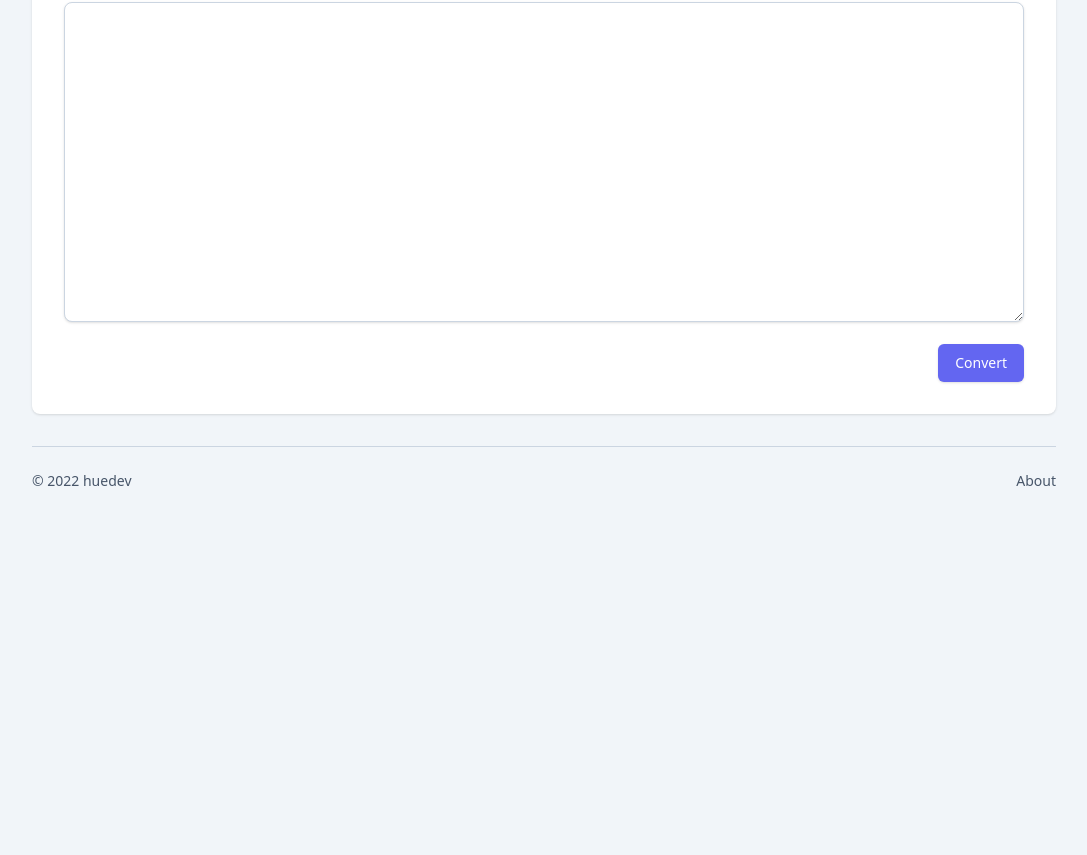
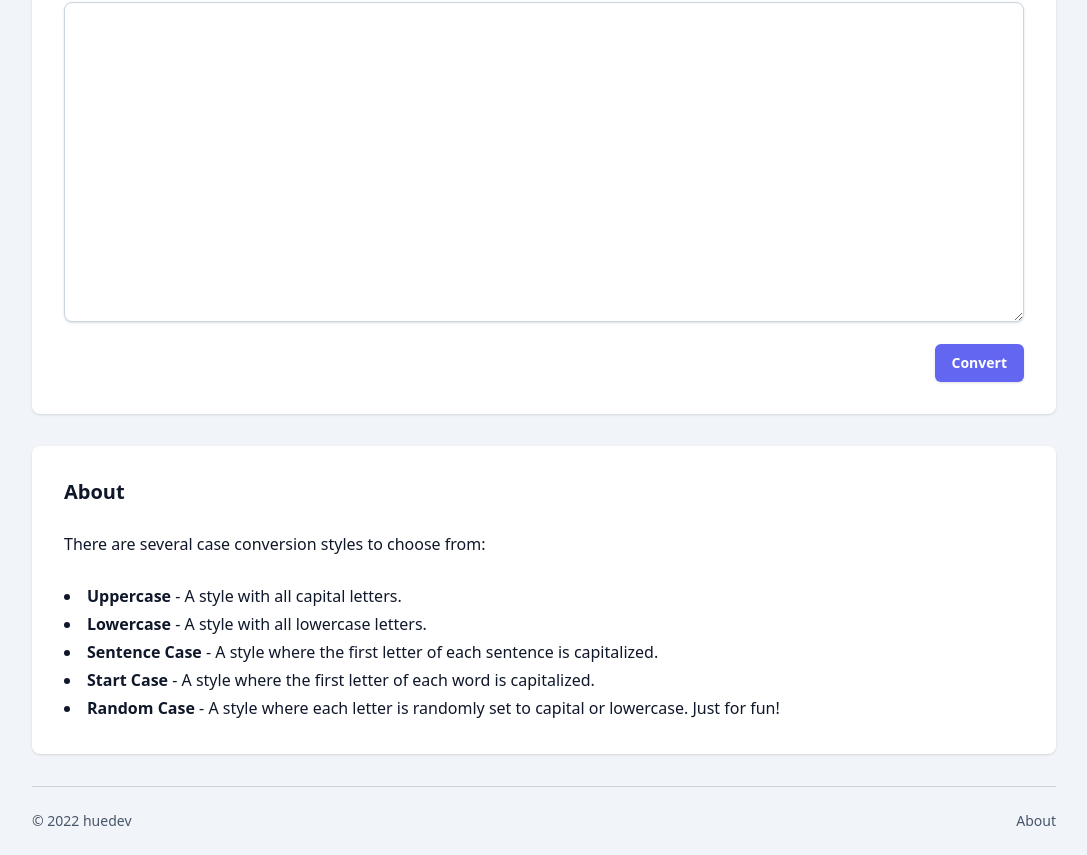
Before and after one commit to huedev/textbox, a React (Create React App) app: page /convert-case in a window 1280 px wide. Shown: the part 285-1140 px from the top of the page, without its empty margins (96-1183 px from the left). Before the commit the page ends 800 px from the top, so only its background shows below. Built offline with nearby package versions, Linux system fonts and the light colour scheme; the HTML template or start-up script is replaced by a standard one; a web font is replaced by a local one.

Commit message:
Fix for start case logic, added button component

```diff
--- /dev/null
+++ b/src/components/Button.js
@@ -0,0 +1,13 @@
+const Button = (props) => {
+  return (
+    <button
+      type="submit"
+      className="inline-flex items-center justify-center rounded-md border border-transparent bg-indigo-500 py-2 px-4 sm:text-sm font-semibold text-white shadow hover:bg-indigo-600 focus:outline-none focus:ring-2 focus:ring-indigo-500 focus:ring-offset-2"
+      onClick={props.onClick}
+    >
+      {props.name}
+    </button>
+  )
+}
+
+export default Button
--- a/src/components/ConvertCase.js
+++ b/src/components/ConvertCase.js
@@ -1,4 +1,5 @@
 import MyListbox from './MyListbox'
+import Button from './Button';
 import { useState, createRef } from "react"
 
 const ConvertCase = () => {
@@ -50,11 +51,11 @@ const ConvertCase = () => {
 
   function startCase(str) {
     const input = str.toLowerCase();
-    const words = input.split(" ");
+    const words = (input.match(/\S+\s*/g) || []);
     for (let i = 0; i < words.length; i++) {
       words[i] = words[i].charAt(0).toUpperCase() + words[i].substr(1);
     }
-    return words.join(" ");
+    return words.join("");
   }
 
   function randomizeCase(str) {
@@ -82,22 +83,28 @@ const ConvertCase = () => {
         <div className="flex mt-6">
           <MyListbox label="Conversion" data={options} onChange={handleConversionChange} />
         </div>
-        <label htmlFor="input" className="inline-block mt-6 text-slate-600 text-sm">Input/Output</label>
+        <label htmlFor="input" className="inline-block mt-6 text-slate-600 sm:text-sm">Input/Output</label>
         <textarea
+          id="input"
           ref={textInput}
           className="w-full h-80 p-2 mt-1 shadow border border-slate-300 rounded-lg focus:border-indigo-500 focus:ring-2 focus:ring-indigo-500 sm:text-sm"
           spellCheck="false"
         >
         </textarea>
         <div className="flex flex-row-reverse mt-4">
-          <button
-            type="submit"
-            className="inline-flex items-center justify-center rounded-md border border-transparent bg-indigo-500 py-2 px-4 sm:text-sm font-medium text-white shadow hover:bg-indigo-600 focus:outline-none focus:ring-2 focus:ring-indigo-500 focus:ring-offset-2"
-            onClick={convert}
-          >
-            Convert
-          </button>
+          <Button name="Convert" onClick={convert} />
         </div>
+      </div>
+      <div className="bg-white rounded-none shadow lg:rounded-lg max-w-5xl mx-auto p-8 mt-8">
+        <h2 className="text-xl font-semibold">About</h2>
+        <p className="leading-7 mt-6">There are several case conversion styles to choose from:</p>
+        <ul className="list-disc list-inside leading-7 mt-6">
+          <li><strong className="font-semibold">Uppercase</strong> - A style with all capital letters.</li>
+          <li><strong className="font-semibold">Lowercase</strong> - A style with all lowercase letters.</li>
+          <li><strong className="font-semibold">Sentence Case</strong> - A style where the first letter of each sentence is capitalized.</li>
+          <li><strong className="font-semibold">Start Case</strong> - A style where the first letter of each word is capitalized.</li>
+          <li><strong className="font-semibold">Random Case</strong> - A style where each letter is randomly set to capital or lowercase. Just for fun!</li>
+        </ul>
       </div>
     </main>
   )
--- a/src/components/WordCount.js
+++ b/src/components/WordCount.js
@@ -68,6 +68,7 @@ const WordCount = () => {
         <h2 className="text-xl font-semibold">Word Count</h2>
         <label htmlFor="input" className="inline-block mt-6 text-slate-600 sm:text-sm">Input</label>
         <textarea
+          id="input"
           className="w-full h-80 p-2 mt-1 shadow border border-slate-300 rounded-lg focus:border-indigo-500 focus:ring-2 focus:ring-indigo-500 sm:text-sm"
           spellCheck="false"
           onChange={populateStats}
```
